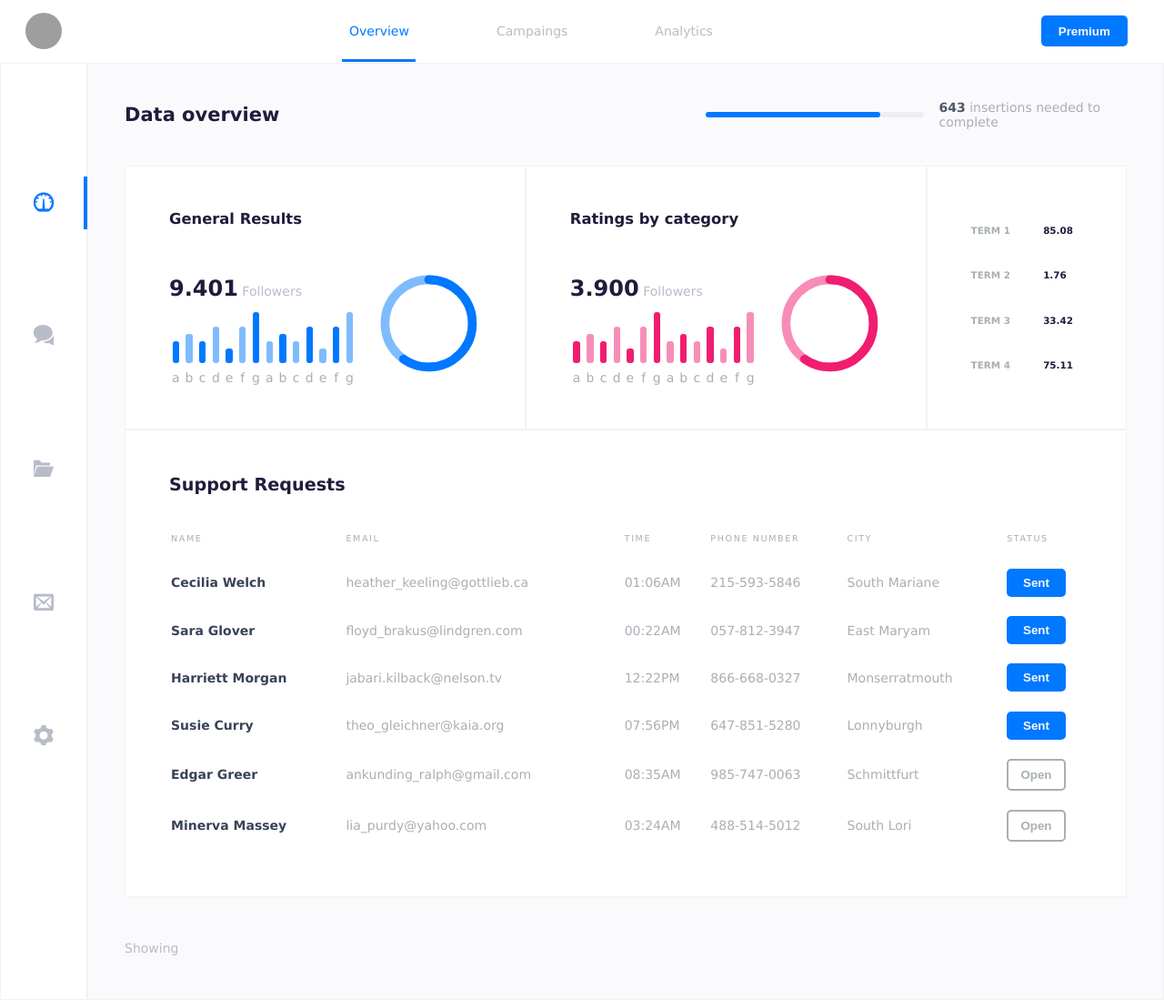
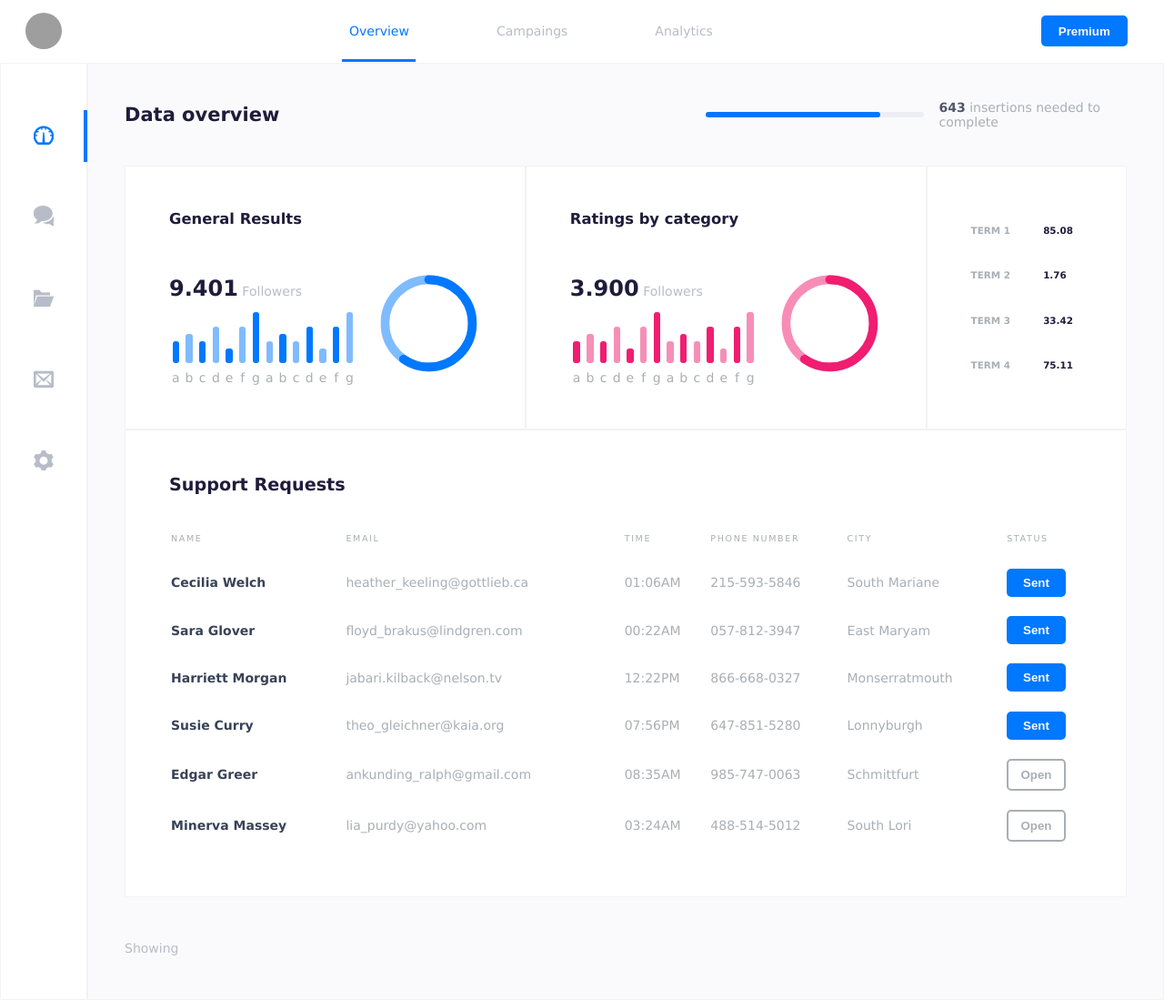
Before and after one commit to carloscorti/FDT-dashboard, a plain HTML site: page index.html in a window 1280 px wide. Shown: the whole page at 91% size. Drawn offline with Linux system fonts and the light colour scheme; grey boxes are pictures that could not be loaded.

Commit message:
refactoring sidebar
-on styles/components/sidebar.css: refactoring sidebar icons
distribution

```diff
--- a/styles/components/sidebar.css
+++ b/styles/components/sidebar.css
@@ -26,7 +26,7 @@ aside ul {
   padding-top: 2.2rem;
   display: flex;
   flex-flow: column;
-  justify-content: space-evenly;
+  justify-content: flex-start;
   align-items: center;
   height: 80%;
   /* list-style: none;
@@ -35,6 +35,7 @@ aside ul {
 
 aside ul li {
   display: inline-block;
+  padding: 1rem 0;
 }
 
 aside ul li a {
@@ -101,6 +102,10 @@ aside ul li a:hover:after {
     color: inherit;
   }
 
+  aside ul li {
+    padding: 0;
+  }
+
   .icon {
     padding: 0;
   }
```
